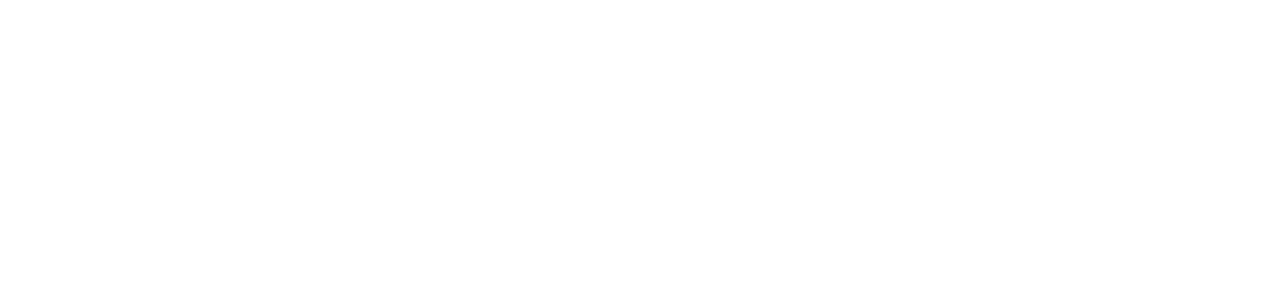
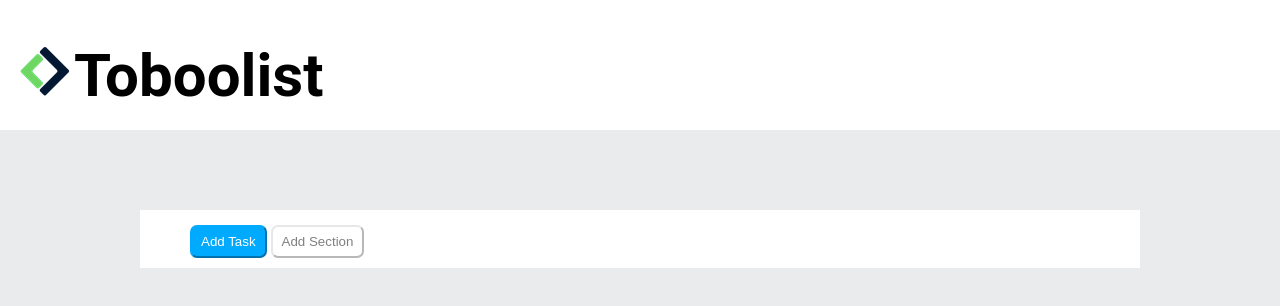
Before and after one commit to MicheleRai/html-css-toboolist, a plain HTML site: page index.html in a window 1280 px wide. Drawn offline with Linux system fonts and the light colour scheme.

Commit message:
header + nav added

```diff
--- a/index.html
+++ b/index.html
@@ -6,10 +6,23 @@
     <meta name="viewport" content="width=device-width, initial-scale=1.0">
     <title>Document</title>
     <link rel="stylesheet" href="style.css">
+    <link rel="preconnect" href="https://fonts.googleapis.com">
+<link rel="preconnect" href="https://fonts.gstatic.com" crossorigin>
 </head>
 <body>
     <!-- header  -->
-    <!-- nav -->
-    <!-- main with task -->
+    <header>
+        <img src="img/Logo.png" alt="boolean mark">
+        <h1>Toboolist</h1>
+    </header>
+    <div class="container">
+        <!-- nav -->
+        <nav>
+            <button class="ad-task">Add Task</button>
+            <button class="ad-sec">Add Section</button>
+
+        </nav>
+        <!-- main with task -->
+    </div>
 </body>
 </html>
--- a/style.css
+++ b/style.css
@@ -0,0 +1,45 @@
+html{
+    font-family: 'Roboto', sans-serif;
+}
+body{
+    background-color: rgba(201, 204, 207, 0.381);
+    margin: 0;
+}
+header{
+    background-color: white;
+    padding-left: 20px;
+    height: 130px;
+}
+h1{
+    display: inline-block;
+    font-size: 60px;
+}
+.container{
+    max-width: 1000px;
+    margin: 0 auto;
+}
+nav{
+    background-color: white;
+    margin-top: 80px;
+    padding-left: 50px;
+    padding-top: 15px;
+    padding-bottom: 10px;
+
+}
+button{
+    text-align: center;
+    text-decoration: none;
+    display: inline-block;
+    border-radius: 7px;
+    padding: 7px 9px;
+}
+.ad-task{
+    background-color: rgb(0, 170, 255);
+    color: white;
+    border-color: rgb(0, 170, 255);
+}
+.ad-sec{
+    background-color: white;
+    color: gray;
+    border-color:rgba(211, 211, 211, 0.548)
+}
```
